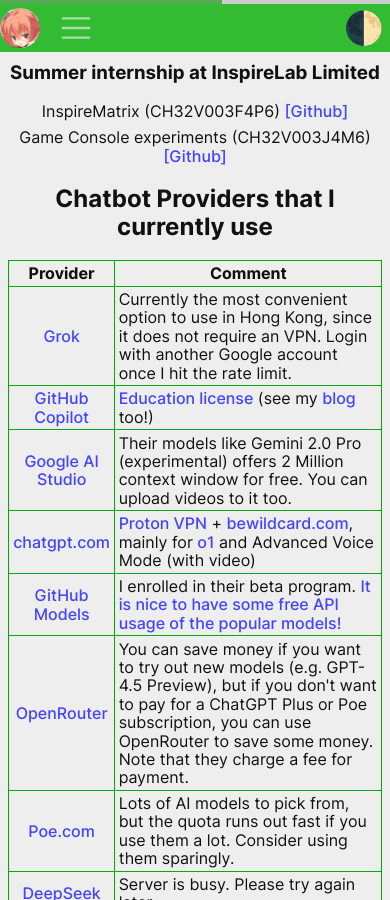
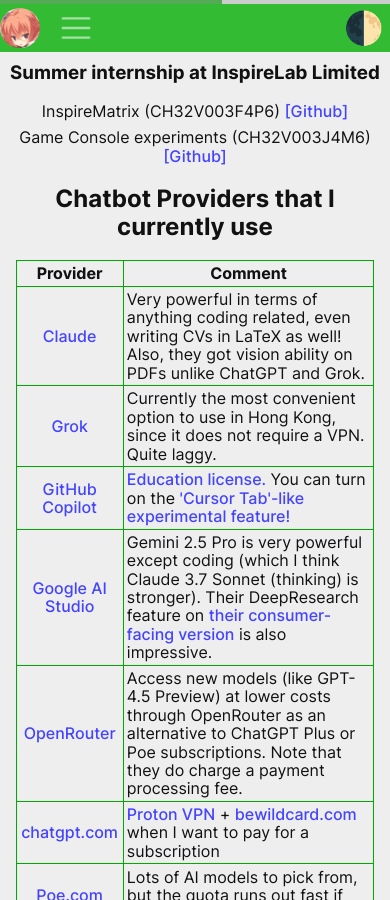
Before and after one commit to eric15342335/eric15342335.github.io, a Jekyll site: the page built from pages/index.html, in a window 390 px wide and 900 px high, scrolled down 756 px. Built offline with Jekyll 4.4.1, drawn with Linux system fonts in a browser that asks for light colours; some of the changed text lies outside the part shown.

Commit message:
Updates CV layout and AI tools preferences
Improves CV formatting with better alignment and spacing
Adds GitHub profile link to contact information
Expands details in education and work experience sections

Updates AI tools table with new entries and revised descriptions
Adds responsive max-width to course table for better mobile display

```diff
--- a/pages/index.html
+++ b/pages/index.html
@@ -104,32 +104,32 @@
       </thead>
       <tbody>
       <tr>
+        <td><a href="https://claude.ai/">Claude</a></td>
+        <td>Very powerful in terms of anything coding related, even writing CVs in LaTeX as well! Also, they got vision ability on PDFs unlike ChatGPT and Grok.</td>
+      </tr>
+      <tr>
         <td><a href="https://grok.com">Grok</a></td>
-        <td>Currently the most convenient option to use in Hong Kong, since it does not require an VPN. Login with another Google account once I hit the rate limit.</td>
+        <td>Currently the most convenient option to use in Hong Kong, since it does not require a VPN. Quite laggy.</td>
       </tr>
       <tr>
         <td><a href="https://github.com/features/copilot">GitHub Copilot</a></td>
-        <td><a href="https://github.com/education">Education license</a> (see my <a href="/blog/2024/11/14/Generating-commit-message-via-GitLens-and-Copilot.html">blog</a> too!)</td>
+        <td><a href="https://github.com/education">Education license.</a> You can turn on the <a href="https://eric15342335.github.io/blog/2025/03/18/Breaking-VPL-SQL-assignment.html#fluff">'Cursor Tab'-like experimental feature!</a></td>
       </tr>
       <tr>
         <td><a href="https://aistudio.google.com/prompts/new_chat">Google AI Studio</a></td>
-        <td>Their models like Gemini 2.0 Pro (experimental) offers 2 Million context window for free. You can upload videos to it too.</td>
+        <td>Gemini 2.5 Pro is very powerful except coding (which I think Claude 3.7 Sonnet (thinking) is stronger). Their DeepResearch feature on <a href="https://gemini.google.com/">their consumer-facing version</a> is also impressive.</td>
+      </tr>
+      <tr>
+        <td><a href="https://openrouter.com">OpenRouter</a></td>
+        <td>Access new models (like GPT-4.5 Preview) at lower costs through OpenRouter as an alternative to ChatGPT Plus or Poe subscriptions. Note that they do charge a payment processing fee.</td>
       </tr>
       <tr>
         <td><a href="https://chatgpt.com">chatgpt.com</a></td>
-        <td><a href="https://protonvpn.com/free-vpn">Proton VPN</a> + <a href="https://bewildcard.com/i/ERIC310">bewildcard.com</a>, mainly for <a href="https://openai.com/o1/">o1</a> and Advanced Voice Mode (with video)</td>
-      </tr>
-      <tr>
-        <td><a href="https://github.com/marketplace/models">GitHub Models</a></td>
-        <td>I enrolled in their beta program. <a href="https://docs.github.com/en/github-models/prototyping-with-ai-models#rate-limits">It is nice to have some free API usage of the popular models!</td>
-      </tr>
-      <tr>
-        <td><a href="https://openrouter.com">OpenRouter</a></td>
-        <td>You can save money if you want to try out new models (e.g. GPT-4.5 Preview), but if you don't want to pay for a ChatGPT Plus or Poe subscription, you can use OpenRouter to save some money. Note that they charge a fee for payment.</td>
+        <td><a href="https://protonvpn.com/free-vpn">Proton VPN</a> + <a href="https://bewildcard.com/i/ERIC310">bewildcard.com</a> when I want to pay for a subscription</td>
       </tr>
       <tr>
         <td><a href="https://poe.com">Poe.com</a></td>
-        <td>Lots of AI models to pick from, but the quota runs out fast if you use them a lot. Consider using them sparingly.</td>
+        <td>Lots of AI models to pick from, but the quota runs out fast if you use them a lot.</td>
       </tr>
       <tr>
         <td><a href="https://chat.deepseek.com/">DeepSeek</a></td>
@@ -138,6 +138,10 @@
       <tr>
         <td><a href="https://www.perplexity.ai/">Perplexity</a></td>
         <td>They offered me a free Pro subscription during December 2024. Convenient without the need for a VPN.</td>
+      </tr>
+      <tr>
+        <td><a href="https://github.com/marketplace/models">GitHub Models</a></td>
+        <td>I enrolled in their beta program. <a href="https://docs.github.com/en/github-models/prototyping-with-ai-models#rate-limits">It is nice to have some free API usage of the popular models!</a></td>
       </tr>
       <tr>
         <td><a href="https://ollama.com">Ollama</a></td>
--- a/src/css/style.css
+++ b/src/css/style.css
@@ -232,6 +232,7 @@
   border-collapse: collapse;
   margin-left: auto;
   margin-right: auto;
+  max-width: calc(100% - var(--body-margin-left-right) * 2);
 }
 
 .course-table th,
```
Also changed, not shown: 1 other file.
